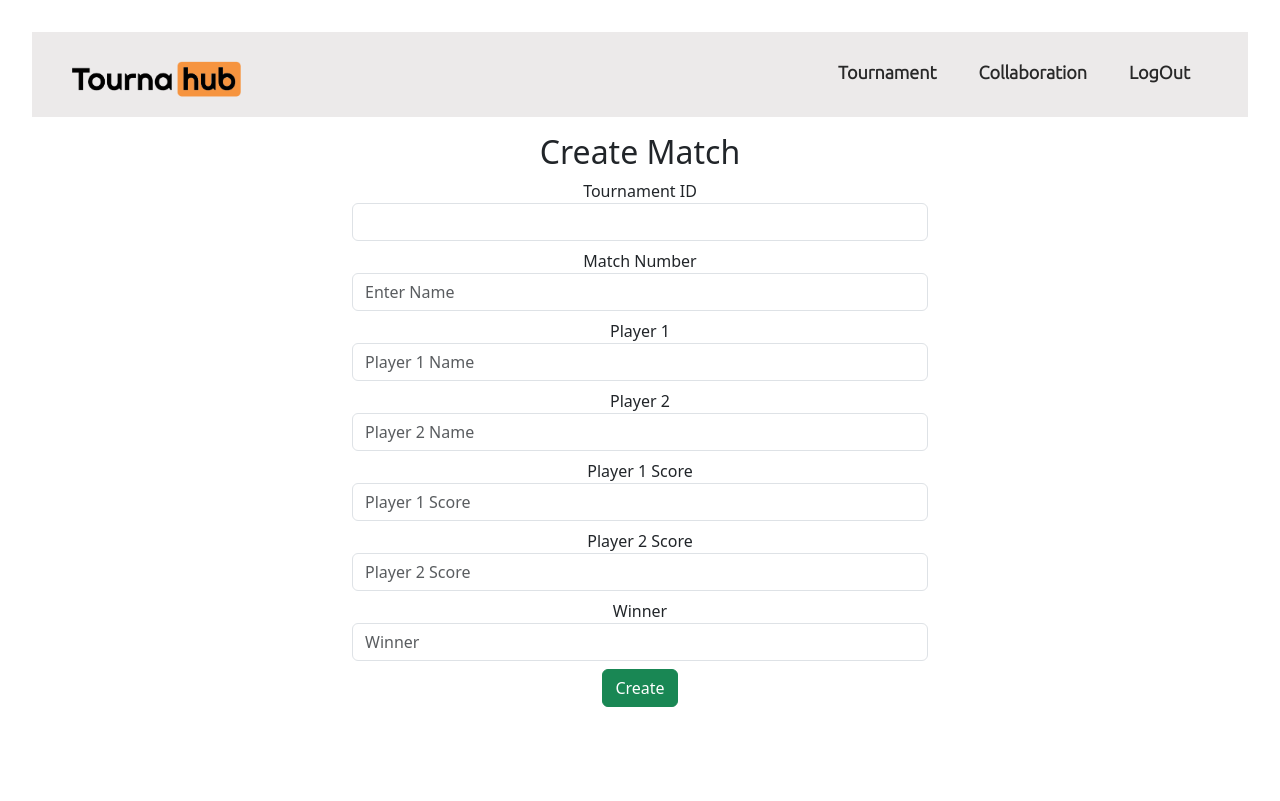
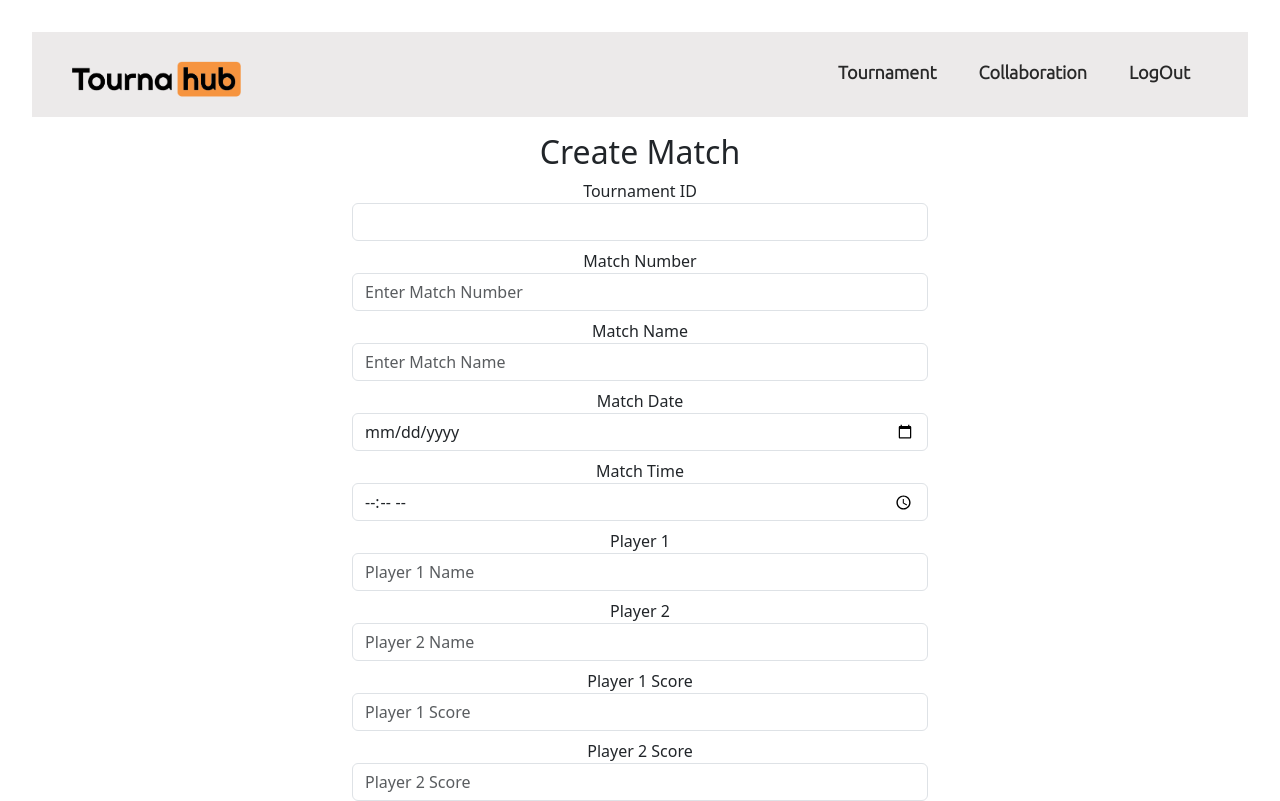
Before and after one commit to TWJia/TournaHub, a React (Vite) app in the folder frontend/: page /AddMatches in a window 1280 px wide. Shown: the top 801 px of the page. Built offline with nearby package versions, Linux system fonts and the light colour scheme.

Commit message:
matchdate and timr

```diff
--- a/frontend/src/components/AddMatches.jsx
+++ b/frontend/src/components/AddMatches.jsx
@@ -6,6 +6,9 @@ import NavbarTO from "./NavbarTO";
 function AddMatches() {
     const { tournamentId } = useParams();
     const [MatchNumber, setMatchNumber] = useState('');
+    const [MatchName, setMatchName] = useState('');
+    const [MatchDate, setMatchDate] = useState('');
+    const [MatchTime, setMatchTime] = useState('');
     const [Player1, setPlayer1] = useState('');
     const [Player2, setPlayer2] = useState('');
     const [Player1_Score, setPlayer1_Score] = useState('');
@@ -17,7 +20,7 @@ function AddMatches() {
       e.preventDefault();
       axios
         .post('http://localhost:3001/CreateMatches',
-        { tournamentId, MatchNumber, Player1, Player2, Player1_Score, Player2_Score, Winner })
+        { tournamentId, MatchNumber, MatchName, MatchDate, MatchTime, Player1, Player2, Player1_Score, Player2_Score, Winner })
         .then((result) => {
           console.log(result);
           alert('Match created successfully');
@@ -48,9 +51,39 @@ function AddMatches() {
                 <input
                   type="text"
                   id="MatchNumber"
-                  placeholder="Enter Name"
+                  placeholder="Enter Match Number"
                   className="form-control"
                   onChange={(e) => setMatchNumber(e.target.value)}
+                />
+              </div>
+              <div className="mb-2">
+                <label htmlFor="MatchName">Match Name</label>
+                <input
+                  type="text"
+                  id="MatchName"
+                  placeholder="Enter Match Name"
+                  className="form-control"
+                  onChange={(e) => setMatchName(e.target.value)}
+                />
+              </div>
+              <div className="mb-2">
+                <label htmlFor="MatchDate">Match Date</label>
+                <input
+                  type="Date"
+                  id="MatchDate"
+                  placeholder="Enter Match Date"
+                  className="form-control"
+                  onChange={(e) => setMatchDate(e.target.value)}
+                />
+              </div>
+              <div className="mb-2">
+                <label htmlFor="MatchTime">Match Time</label>
+                <input
+                  type="Time"
+                  id="MatchTime"
+                  placeholder="Enter Match Time"
+                  className="form-control"
+                  onChange={(e) => setMatchTime(e.target.value)}
                 />
               </div>
               <div className="mb-2">
--- a/frontend/src/components/UpdateMatches.jsx
+++ b/frontend/src/components/UpdateMatches.jsx
@@ -61,7 +61,38 @@ function UpdateMatches() {
           <form>
             {matchDetails.map((match, index) => (
               <div key={index}>
-                <h2>Match {match.MatchNumber}</h2>
+                <h2>
+                  Match Number:{' '}
+                  <input
+                    type="text"
+                    value={updatedMatches[index]?.MatchNumber || match.MatchNumber}
+                    onChange={(e) => handleInputChange(e, match._id, 'MatchNumber')}
+                  />
+                </h2>
+                <p>
+                  Match Name:{' '}
+                  <input
+                    type="text"
+                    value={updatedMatches[index]?.MatchName || match.MatchName}
+                    onChange={(e) => handleInputChange(e, match._id, 'MatchName')}
+                  />
+                </p>
+                <p>
+                  Match Date:{' '}
+                  <input
+                    type="date"
+                    value={updatedMatches[index]?.MatchDate || match.MatchDate}
+                    onChange={(e) => handleInputChange(e, match._id, 'MatchDate')}
+                  />
+                </p>
+                <p>
+                  Match Time:{' '}
+                  <input
+                    type="time"
+                    value={updatedMatches[index]?.MatchTime || match.MatchTime}
+                    onChange={(e) => handleInputChange(e, match._id, 'MatchTime')}
+                  />
+                </p>
                 <p>
                   Player 1:{' '}
                   <input
--- a/frontend/src/components/ViewTournamentDetails.jsx
+++ b/frontend/src/components/ViewTournamentDetails.jsx
@@ -82,11 +82,15 @@ function ViewTournamentDetails() {
             matchDetails.map((match, index) => (
               <div key={index}>
                 <p>Match {match.MatchNumber}</p>
+                <p>Match Name: {match.MatchName}</p>
+                <p>Match Date: {formatDate(match.MatchDate)}</p>
+                <p>Match Time: {match.MatchTime}</p>
                 <p>Player 1: {match.Player1}</p>
                 <p>Player 2: {match.Player2}</p>
                 <p>Player 1 Score: {match.Player1_Score}</p>
                 <p>Player 2 Score: {match.Player2_Score}</p>
                 <p>Winner: {match.Winner}</p>
+                <p>----------------------------------------</p>
                 {/* Display other match details as needed */}
               </div>
 
```
Also changed, not shown: 1 other file (tests, documents, lock files or other folders).
